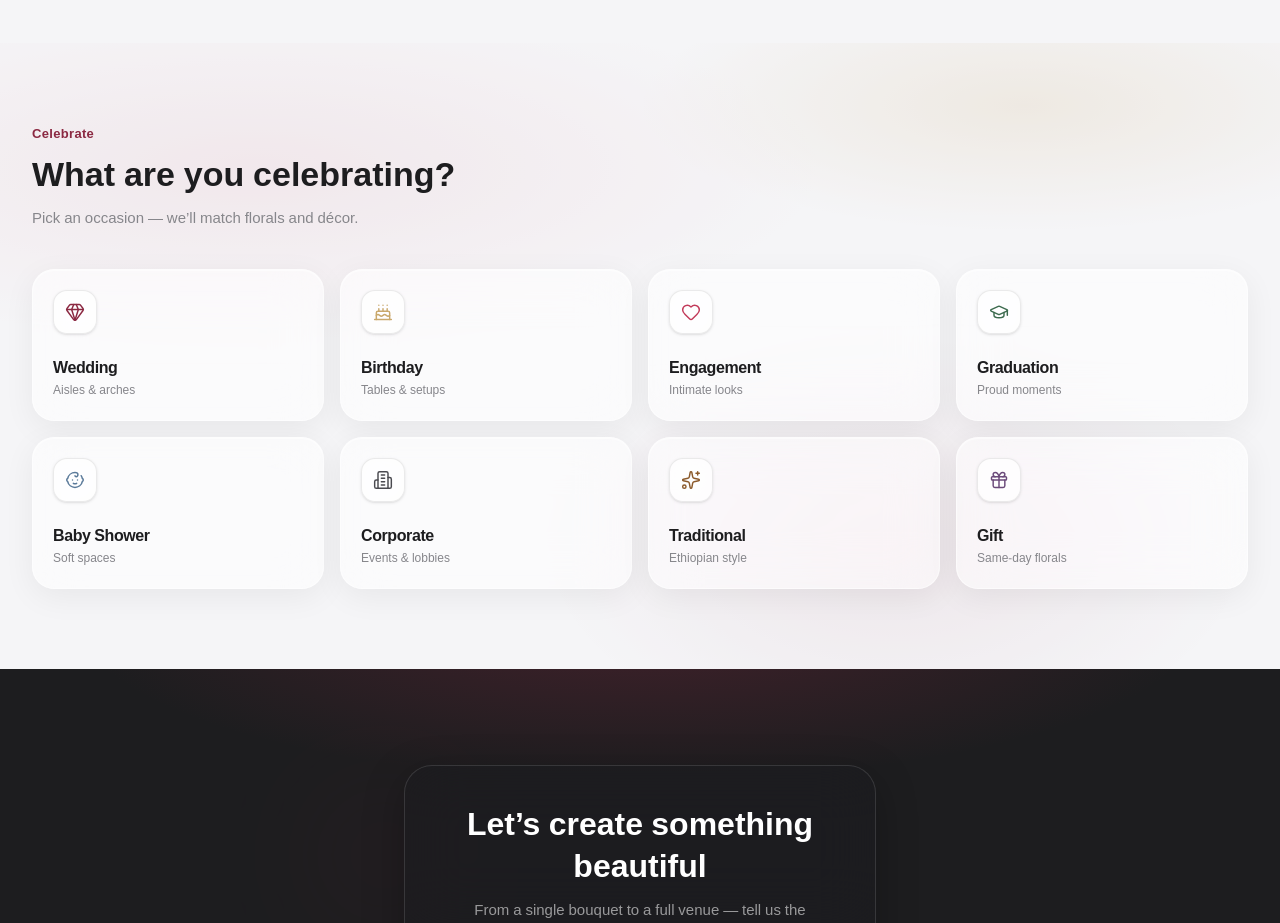
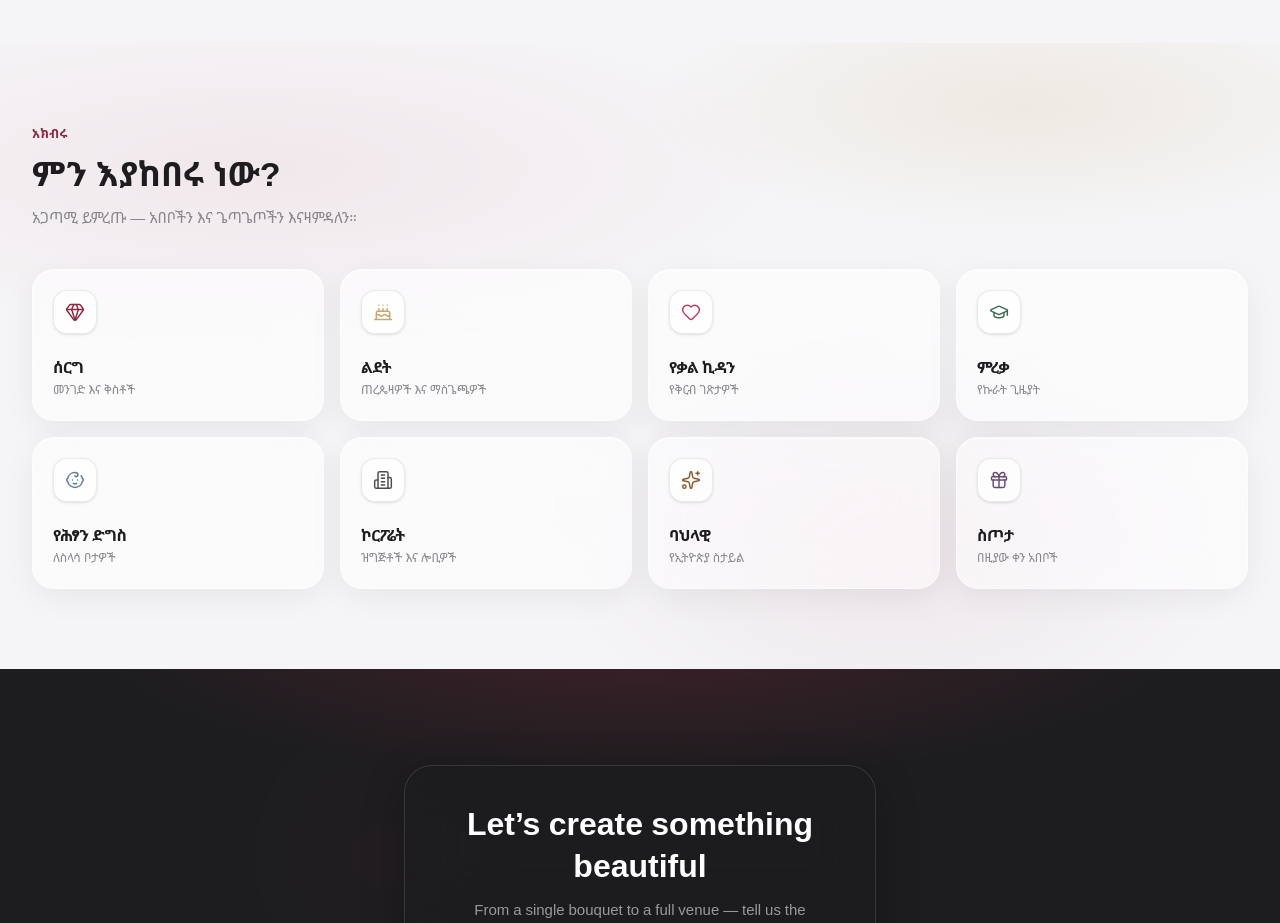
Before and after one commit to Menelik2/Decore, a Next.js app: page / in a window 1280 px wide. Shown: the part 2220-3143 px from the top of the page. Built offline with nearby package versions, Linux system fonts and the light colour scheme.

Commit message:
Update Occasions with Amharic translations

```diff
--- a/src/components/home/occasions.tsx
+++ b/src/components/home/occasions.tsx
@@ -14,28 +14,31 @@ import {
   type LucideIcon,
 } from "lucide-react"
 import { cn } from "@/lib/utils"
+import { useTranslations } from "@/lib/i18n/locale-context"
 
 type Occasion = {
-  name: string
+  nameKey: string
+  blurbKey: string
   href: string
   icon: LucideIcon
   tint: string
   iconColor: string
-  blurb: string
 }
 
-const occasions: Occasion[] = [
-  { name: "Wedding", href: "/designs?category=weddings", icon: Gem, tint: "from-rose-100/80 to-white/40", iconColor: "text-[#8B2942]", blurb: "Aisles & arches" },
-  { name: "Birthday", href: "/designs?category=birthdays", icon: Cake, tint: "from-amber-100/80 to-white/40", iconColor: "text-[#C9A86C]", blurb: "Tables & setups" },
-  { name: "Engagement", href: "/designs?category=engagement", icon: Heart, tint: "from-pink-100/80 to-white/40", iconColor: "text-[#c23a5a]", blurb: "Intimate looks" },
-  { name: "Graduation", href: "/designs?category=graduation", icon: GraduationCap, tint: "from-emerald-100/70 to-white/40", iconColor: "text-[#3d6b4f]", blurb: "Proud moments" },
-  { name: "Baby Shower", href: "/designs?category=baby-shower", icon: Baby, tint: "from-sky-100/80 to-white/40", iconColor: "text-[#5a7a9a]", blurb: "Soft spaces" },
-  { name: "Corporate", href: "/designs?category=corporate", icon: Building2, tint: "from-slate-100/80 to-white/40", iconColor: "text-[#4a4a50]", blurb: "Events & lobbies" },
-  { name: "Traditional", href: "/designs?category=ethiopian-traditional", icon: Sparkles, tint: "from-orange-100/70 to-white/40", iconColor: "text-[#8B5A2B]", blurb: "Ethiopian style" },
-  { name: "Gift", href: "/flowers", icon: Gift, tint: "from-violet-100/70 to-white/40", iconColor: "text-[#6b4a7a]", blurb: "Same-day florals" },
+const occasionDefs: Occasion[] = [
+  { nameKey: "wedding", blurbKey: "weddingBlurb", href: "/designs?category=weddings", icon: Gem, tint: "from-rose-100/80 to-white/40", iconColor: "text-[#8B2942]" },
+  { nameKey: "birthday", blurbKey: "birthdayBlurb", href: "/designs?category=birthdays", icon: Cake, tint: "from-amber-100/80 to-white/40", iconColor: "text-[#C9A86C]" },
+  { nameKey: "engagement", blurbKey: "engagementBlurb", href: "/designs?category=engagement", icon: Heart, tint: "from-pink-100/80 to-white/40", iconColor: "text-[#c23a5a]" },
+  { nameKey: "graduation", blurbKey: "graduationBlurb", href: "/designs?category=graduation", icon: GraduationCap, tint: "from-emerald-100/70 to-white/40", iconColor: "text-[#3d6b4f]" },
+  { nameKey: "babyShower", blurbKey: "babyShowerBlurb", href: "/designs?category=baby-shower", icon: Baby, tint: "from-sky-100/80 to-white/40", iconColor: "text-[#5a7a9a]" },
+  { nameKey: "corporate", blurbKey: "corporateBlurb", href: "/designs?category=corporate", icon: Building2, tint: "from-slate-100/80 to-white/40", iconColor: "text-[#4a4a50]" },
+  { nameKey: "traditional", blurbKey: "traditionalBlurb", href: "/designs?category=ethiopian-traditional", icon: Sparkles, tint: "from-orange-100/70 to-white/40", iconColor: "text-[#8B5A2B]" },
+  { nameKey: "gift", blurbKey: "giftBlurb", href: "/flowers", icon: Gift, tint: "from-violet-100/70 to-white/40", iconColor: "text-[#6b4a7a]" },
 ]
 
 export function Occasions() {
+  const t = useTranslations()
+
   return (
     <section className="relative py-16 md:py-20 overflow-hidden">
       <div className="absolute inset-0 glass-mesh opacity-60 pointer-events-none" />
@@ -47,22 +50,24 @@ export function Occasions() {
           viewport={{ once: true }}
         >
           <p className="text-[13px] font-semibold text-primary tracking-wide mb-2">
-            Celebrate
+            {t("Occasions.label")}
           </p>
           <h2 className="text-[28px] md:text-[34px] font-bold tracking-tight text-label leading-[1.15]">
-            What are you celebrating?
+            {t("Occasions.title")}
           </h2>
           <p className="mt-2.5 text-[15px] text-label-secondary">
-            Pick an occasion — we’ll match florals and décor.
+            {t("Occasions.subtitle")}
           </p>
         </motion.div>
 
         <div className="grid grid-cols-2 lg:grid-cols-4 gap-3 sm:gap-4">
-          {occasions.map((item, index) => {
+          {occasionDefs.map((item, index) => {
             const Icon = item.icon
+            const name = t(`Occasions.${item.nameKey}`)
+            const blurb = t(`Occasions.${item.blurbKey}`)
             return (
               <motion.div
-                key={item.name}
+                key={item.nameKey}
                 initial={{ opacity: 0, y: 20, rotateX: 8 }}
                 whileInView={{ opacity: 1, y: 0, rotateX: 0 }}
                 viewport={{ once: true, margin: "-20px" }}
@@ -90,10 +95,10 @@ export function Occasions() {
                   </div>
                   <div className="mt-4 w-full">
                     <p className="text-[15px] sm:text-[16px] font-semibold tracking-tight text-label">
-                      {item.name}
+                      {name}
                     </p>
                     <p className="mt-0.5 text-[12px] text-label-secondary">
-                      {item.blurb}
+                      {blurb}
                     </p>
                   </div>
                 </Link>
```
